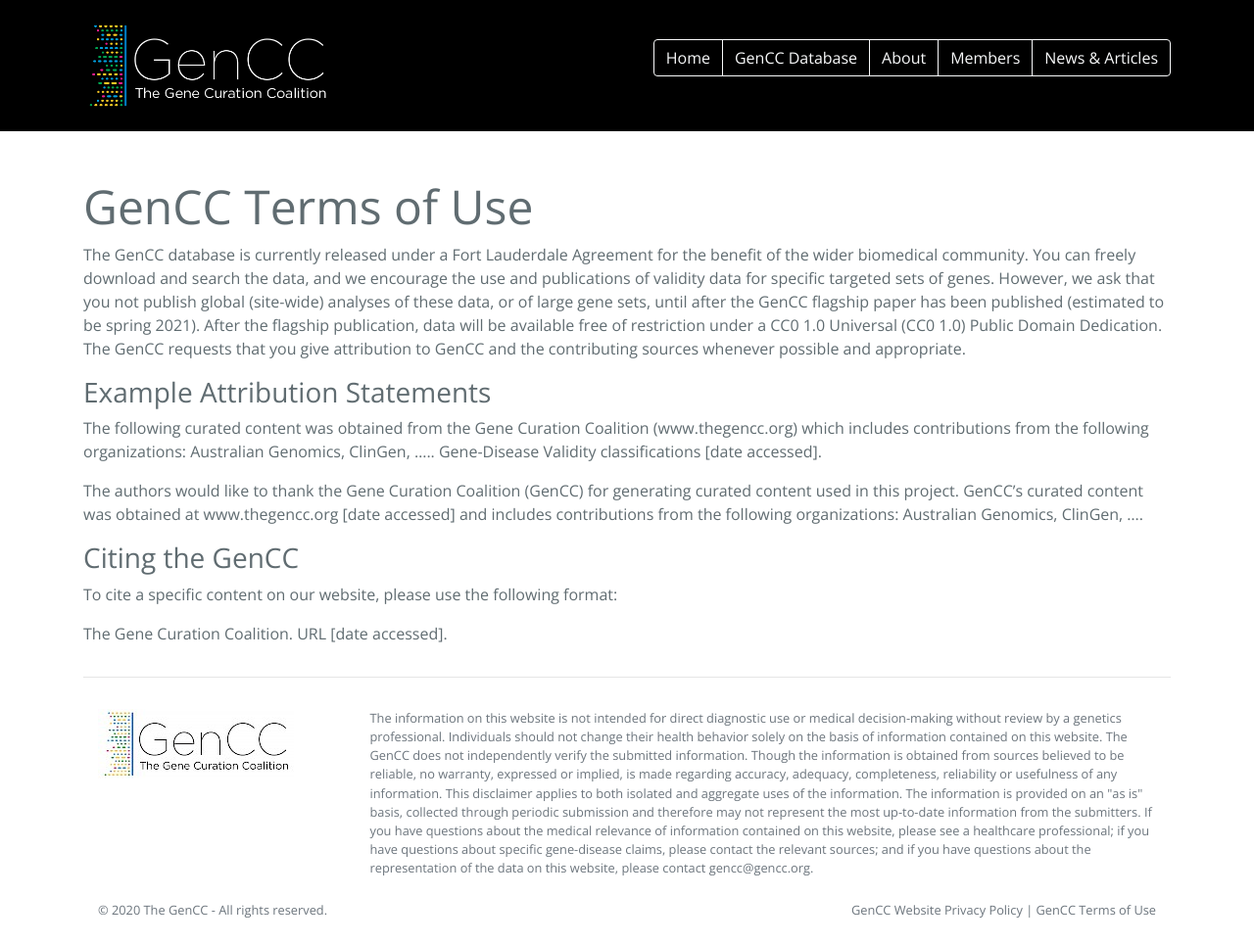
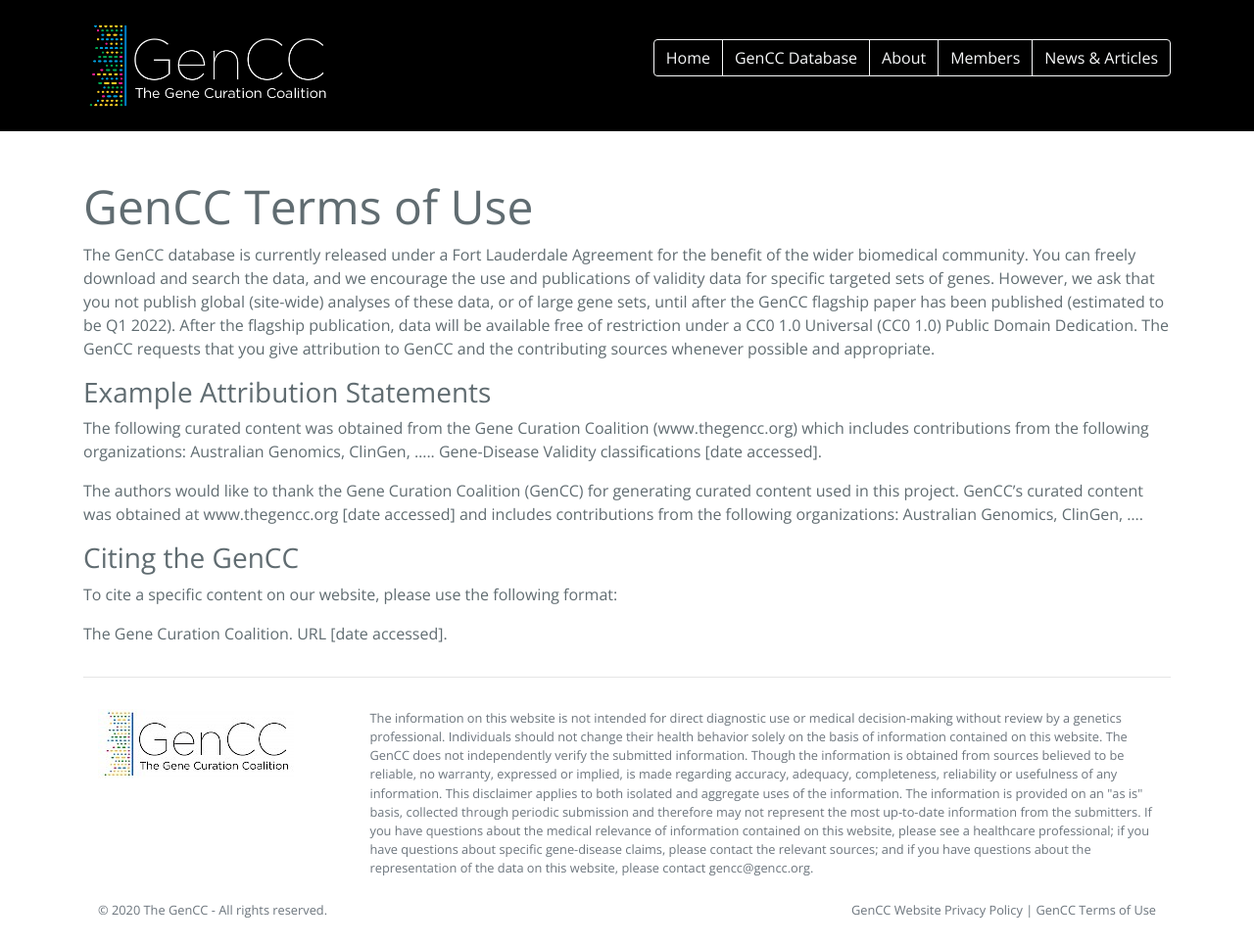
Before and after one commit to GeneCurationCoalition/gencc-website, a Jekyll site: the page built from docs/terms.md, in a window 1280 px wide. Shown: the whole page at 98% size. Built offline with Jekyll 4.4.1, drawn with Linux system fonts in a browser that asks for light colours.

Commit message:
Update terms.md

```diff
--- a/docs/terms.md
+++ b/docs/terms.md
@@ -8,7 +8,7 @@
 ---
 
 # GenCC Terms of Use
-The GenCC database is currently released under a Fort Lauderdale Agreement for the benefit of the wider biomedical community. You can freely download and search the data, and we encourage the use and publications of validity data for specific targeted sets of genes. However, we ask that you not publish global (site-wide) analyses of these data, or of large gene sets, until after the GenCC flagship paper has been published (estimated to be spring 2021). After the flagship publication, data will be available free of restriction under a CC0 1.0 Universal (CC0 1.0) Public Domain Dedication. The GenCC requests that you give attribution to GenCC and the contributing sources whenever possible and appropriate.
+The GenCC database is currently released under a Fort Lauderdale Agreement for the benefit of the wider biomedical community. You can freely download and search the data, and we encourage the use and publications of validity data for specific targeted sets of genes. However, we ask that you not publish global (site-wide) analyses of these data, or of large gene sets, until after the GenCC flagship paper has been published (estimated to be Q1 2022). After the flagship publication, data will be available free of restriction under a CC0 1.0 Universal (CC0 1.0) Public Domain Dedication. The GenCC requests that you give attribution to GenCC and the contributing sources whenever possible and appropriate.
 
 ## Example Attribution Statements
 The following curated content was obtained from the Gene Curation Coalition (www.thegencc.org) which includes contributions from the following organizations: Australian Genomics, ClinGen, ….. Gene-Disease Validity classifications [date accessed].
```
